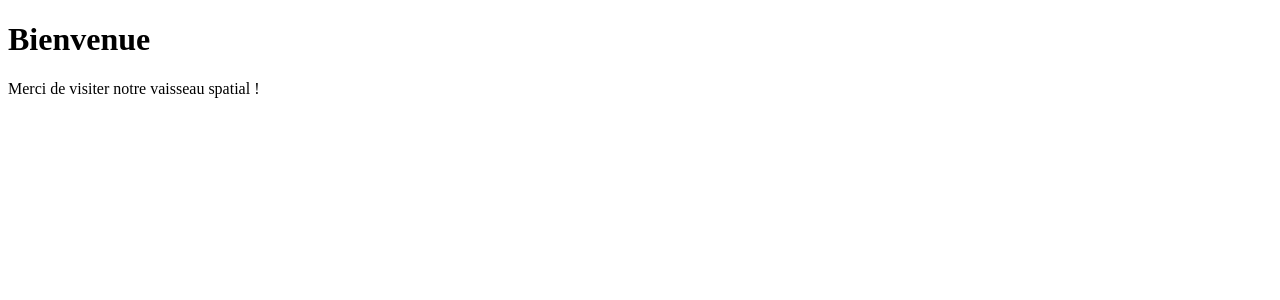
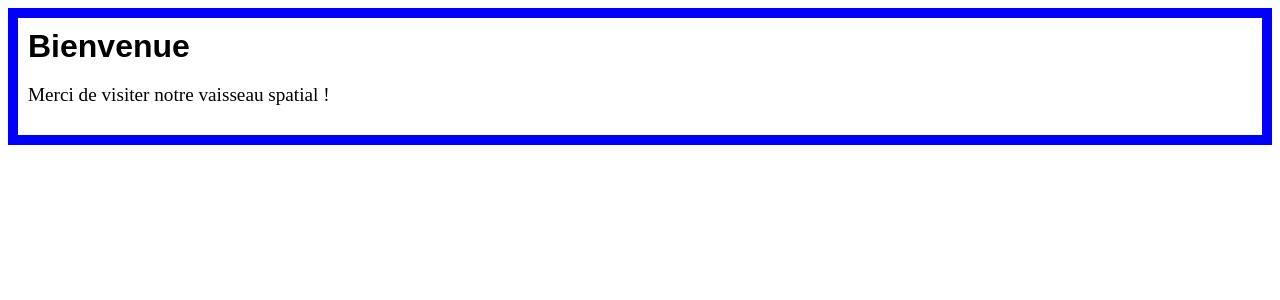
Before and after one commit to bixto123/rctuto, a React (Create React App) app: page / in a window 1280 px wide. Shown: the top 300 px of the page. Built offline with nearby package versions, Linux system fonts and the light colour scheme.

Commit message:
rajout du repertoire css et de WelcomeDialog

```diff
--- a/src/App.js
+++ b/src/App.js
@@ -13,6 +13,8 @@ import {FlavorForm} from "./components/FlavorForm";
 import {Reservation} from "./components/Reservation";
 import {Calculator} from "./components/Calculator";
 */
+import {WelcomeDialog} from "./components/WelcomeDialog";
+import "./css/composants/WelcomeDialog.css";
 
 /*
 const messages = [
@@ -33,27 +35,6 @@ const posts = [
   {id: 2, title: 'Installation', content: 'Vous pouvez installer React depuis npm.'}
 ];
 */
-
-function FancyBorder(props) {
-  return (
-    <div className={'FancyBorder FancyBorder-' + props.color}>
-      {props.children}
-    </div>
-  );
-}
-
-function WelcomeDialog() {
-  return (
-    <FancyBorder color="blue">
-      <h1 className="Dialog-title">
-        Bienvenue
-      </h1>
-      <p className="Dialog-message">
-        Merci de visiter notre vaisseau spatial !
-      </p>
-    </FancyBorder>
-  );
-}
 
 function App() {
   return (
--- /dev/null
+++ b/src/components/WelcomeDialog.js
@@ -0,0 +1,24 @@
+import React from "react";
+
+function FancyBorder(props) {
+  return (
+    <div className={'FancyBorder FancyBorder-' + props.color}>
+      {props.children}
+    </div>
+  );
+}
+
+function WelcomeDialog() {
+  return (
+    <FancyBorder color="blue">
+      <h1 className="Dialog-title">
+        Bienvenue
+      </h1>
+      <p className="Dialog-message">
+        Merci de visiter notre vaisseau spatial !
+      </p>
+    </FancyBorder>
+  );
+}
+
+export {WelcomeDialog};
--- /dev/null
+++ b/src/css/composants/WelcomeDialog.css
@@ -0,0 +1,17 @@
+.FancyBorder {
+  padding: 10px 10px;
+  border: 10px solid;
+}
+
+.FancyBorder-blue {
+  border-color: blue;
+}
+
+.Dialog-title {
+  margin: 0;
+  font-family: sans-serif;
+}
+
+.Dialog-message {
+  font-size: larger;
+}
```
